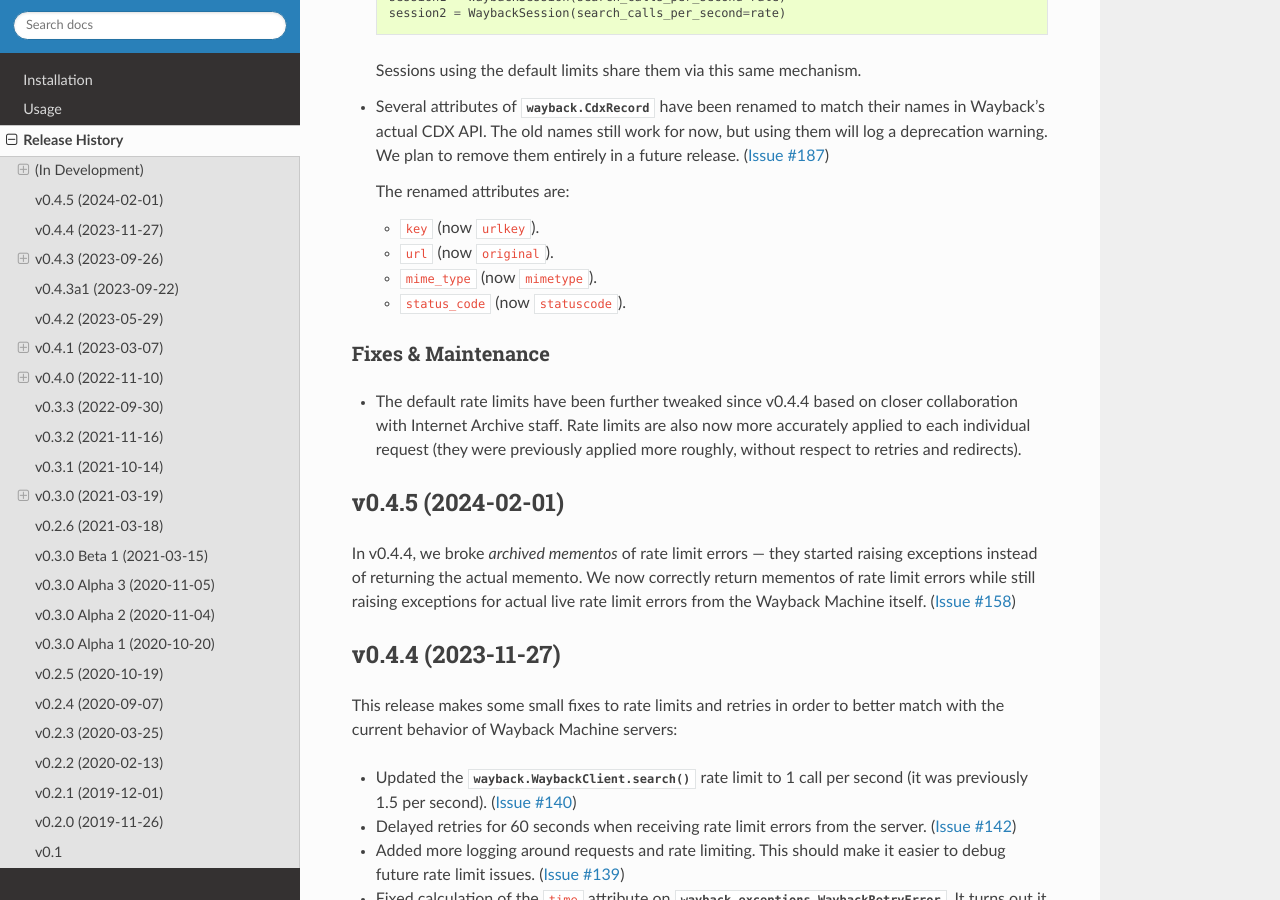
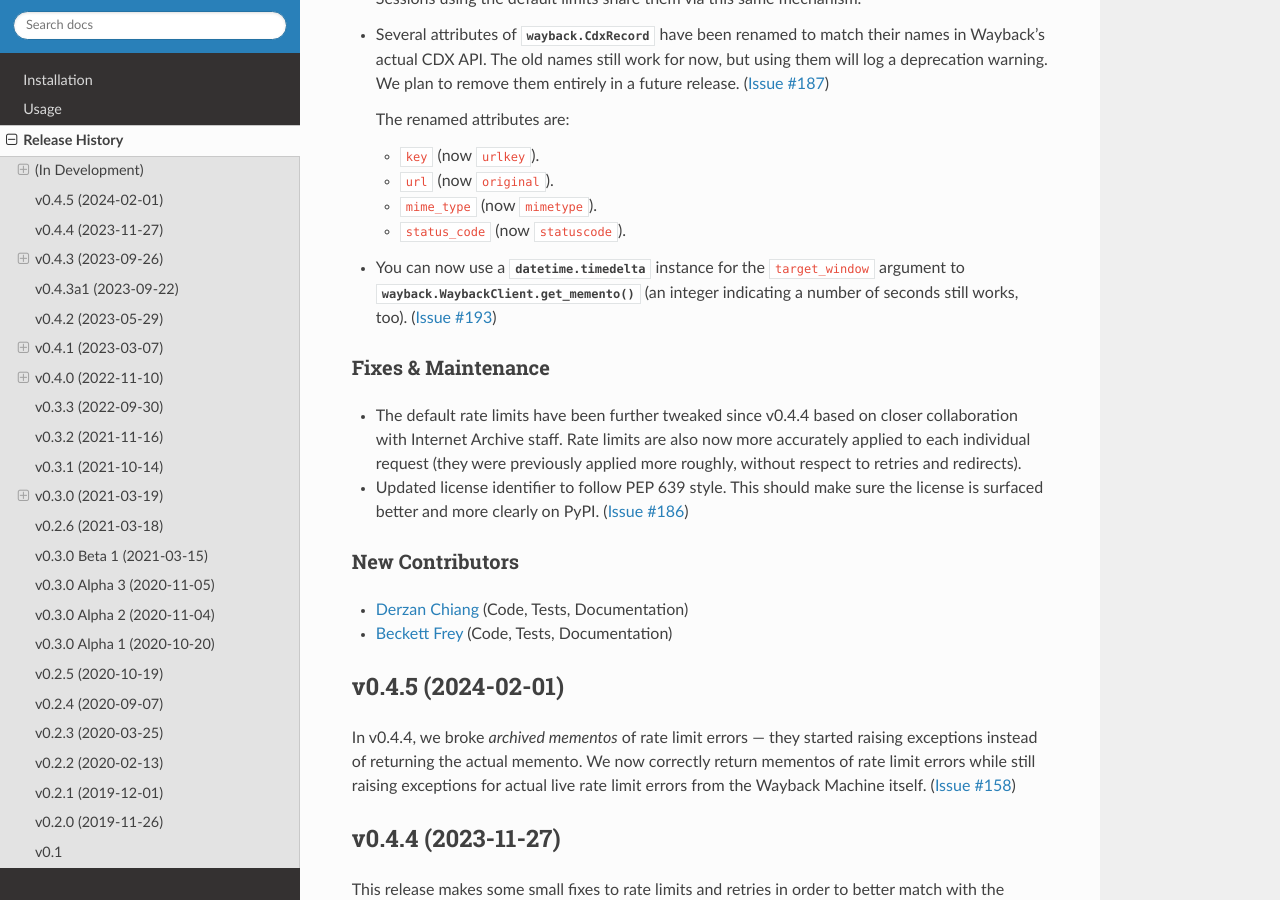
Before and after one commit to edgi-govdata-archiving/wayback, a Sphinx documentation site: the page built from docs/source/release-history.rst, in a window 1280 px wide and 900 px high, scrolled down 1093 px. Built offline with Sphinx 7.4.7 and the Read the Docs theme 3.1.0, drawn with Linux system fonts in a browser that asks for light colours; the version number could not be read and is left out; some of the changed text lies outside the part shown.

Commit message:
Stub release notes

```diff
--- a/docs/source/release-history.rst
+++ b/docs/source/release-history.rst
@@ -52,11 +49,22 @@ Features
   - ``mime_type`` (now ``mimetype``).
   - ``status_code`` (now ``statuscode``).
 
+- You can now use a :class:`datetime.timedelta` instance for the ``target_window`` argument to :meth:`wayback.WaybackClient.get_memento` (an integer indicating a number of seconds still works, too). (:issue:`193`)
+
 
 Fixes & Maintenance
 ^^^^^^^^^^^^^^^^^^^
 
 - The default rate limits have been further tweaked since v0.4.4 based on closer collaboration with Internet Archive staff. Rate limits are also now more accurately applied to each individual request (they were previously applied more roughly, without respect to retries and redirects).
+
+- Updated license identifier to follow PEP 639 style. This should make sure the license is surfaced better and more clearly on PyPI. (:issue:`186`)
+
+
+New Contributors
+^^^^^^^^^^^^^^^^
+
+- `Derzan Chiang <https://github.com/MiTo0o>`_ (Code, Tests, Documentation)
+- `Beckett Frey <https://github.com/BeckettFrey>`_ (Code, Tests, Documentation)
 
 
 v0.4.5 (2024-02-01)
```
Also changed, not shown: other parts of docs/source/release-history.rst (+0 -3 lines).
